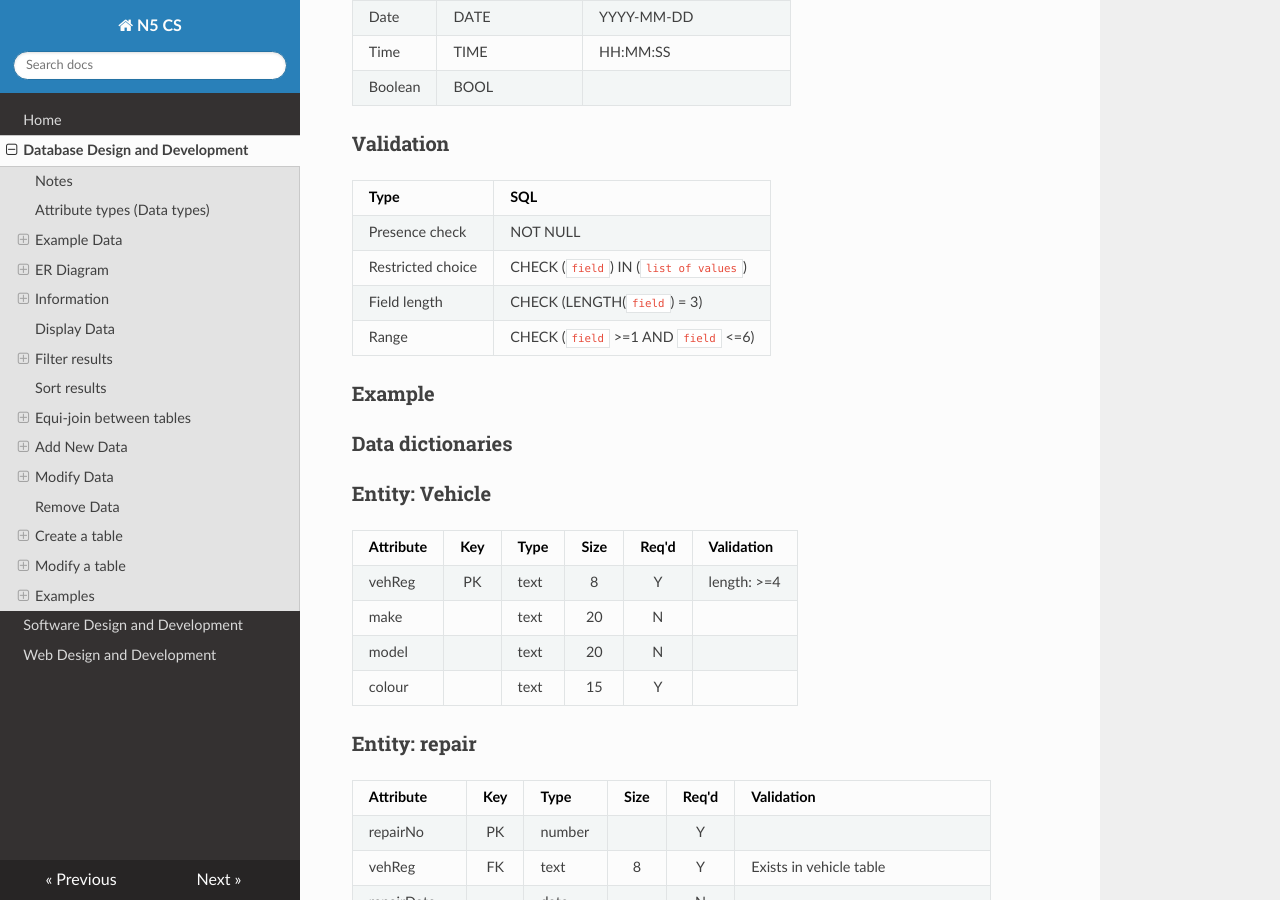
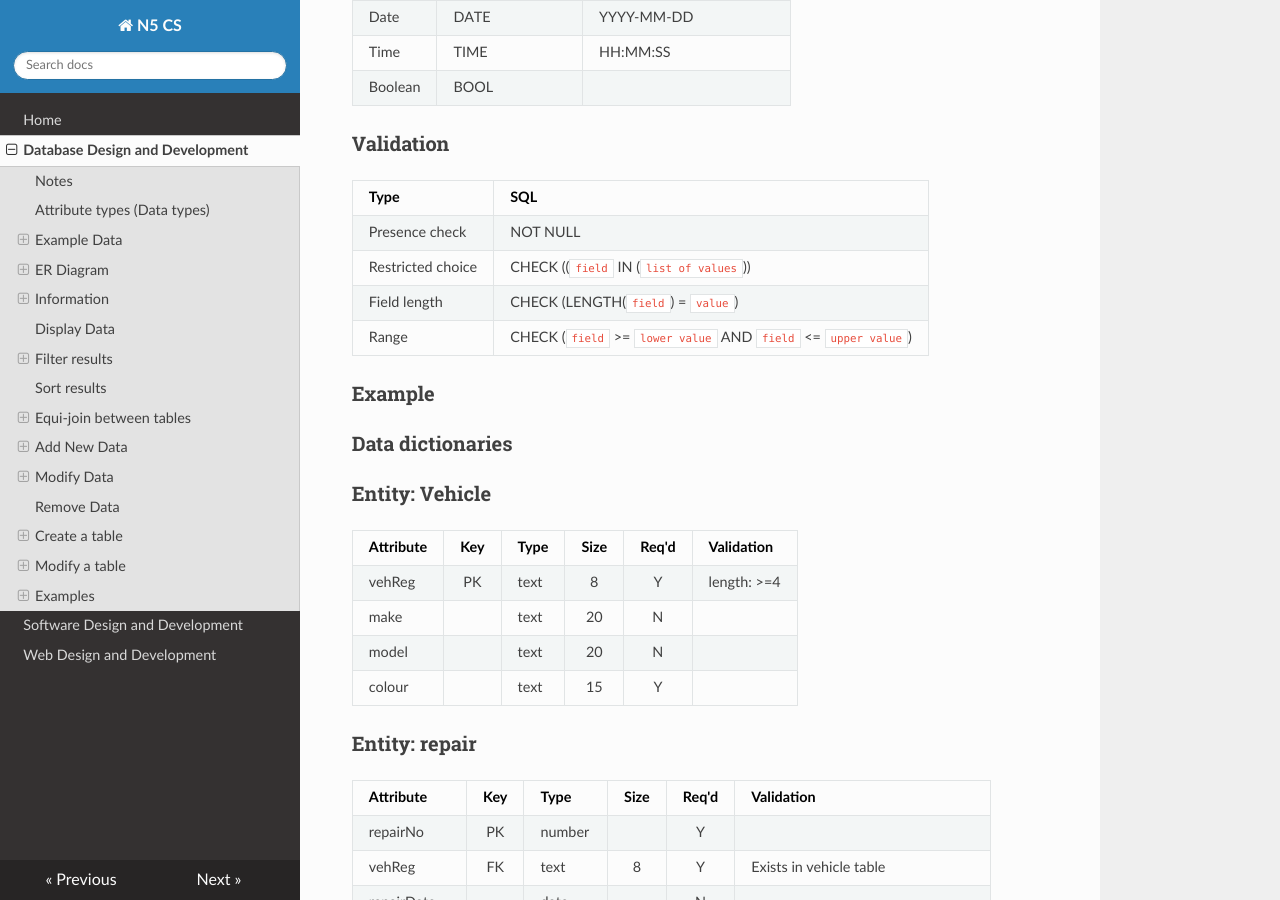
Before and after one commit to MrFriendCS/N5-CS, an MkDocs documentation site: the page built from docs/N5-CS-DDD.md, in a window 1280 px wide and 900 px high, scrolled down 6533 px. Built offline with MkDocs 1.6.1, drawn with Linux system fonts in a browser that asks for light colours; nearby versions of some CDN libraries; some of the changed lines change nothing that is shown.

Commit message:
docs/N5-CS-DDD.md updated from https://stackedit.io/

````diff
--- a/docs/N5-CS-DDD.md
+++ b/docs/N5-CS-DDD.md
@@ -302,9 +302,9 @@ __Caution__: without the `WHERE` clause all records would be deleted!
 | Type              | SQL |
 | ----              | --- |
 | Presence check    | NOT NULL |
-| Restricted choice | CHECK (`field`) IN (`list of values`) |
-| Field length      | CHECK (LENGTH(`field`) = 3) |
-| Range             | CHECK (`field` >=1 AND `field` <=6) |
+| Restricted choice | CHECK ((`field` IN (`list of values`)) |
+| Field length      | CHECK (LENGTH(`field`) = `value`) |
+| Range             | CHECK (`field` >= `lower value` AND `field` <= `upper value`) |
 
 ### Example
 
@@ -519,8 +519,8 @@ SELECT *
        OR name = "Feline Leukaemia Virus";
 ```
 <!--stackedit_data:
-eyJoaXN0b3J5IjpbMTIzOTQ4NzQ1MiwtODE2Njk0NDgzLDE5ND
-ExNDEyOTMsMTAzODg0NzMsLTEyNDUwMzc5MDksMTU5OTEwMzky
-Myw4NzMwNjQxMTAsMTk1NDc5MjUzOSwtOTU4NTk4NDMxLC0xMj
-MzOTg0NzM2XX0=
+eyJoaXN0b3J5IjpbLTExMjkzMDIwMTQsMTIzOTQ4NzQ1MiwtOD
+E2Njk0NDgzLDE5NDExNDEyOTMsMTAzODg0NzMsLTEyNDUwMzc5
+MDksMTU5OTEwMzkyMyw4NzMwNjQxMTAsMTk1NDc5MjUzOSwtOT
+U4NTk4NDMxLC0xMjMzOTg0NzM2XX0=
 -->
````
